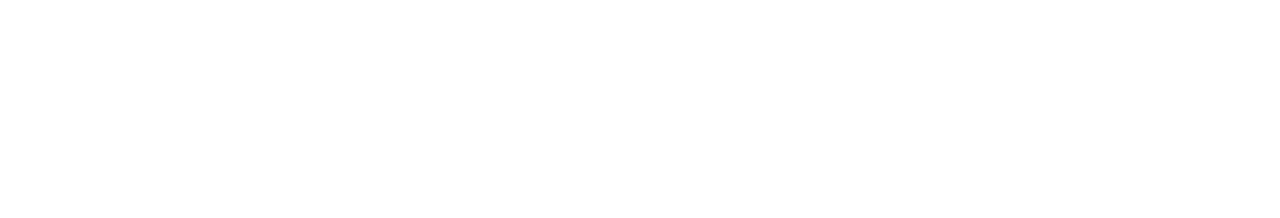
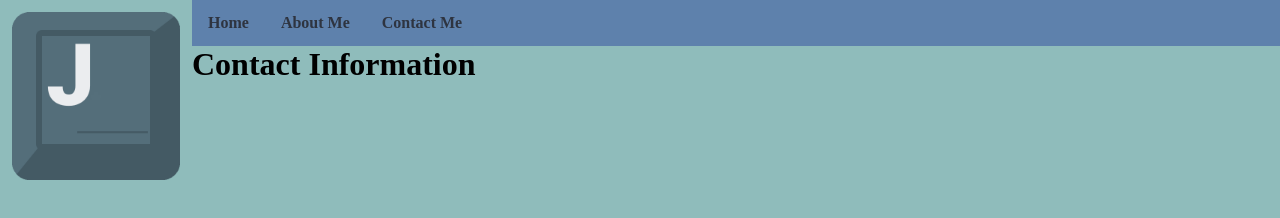
Before and after one commit to echoJake/portfolio, a plain HTML site: page contact.html in a window 1280 px wide. Drawn offline with Linux system fonts and the light colour scheme.

Commit message:
added nav bar css

```diff
--- a/contact.html
+++ b/contact.html
@@ -0,0 +1,27 @@
+<!DOCTYPE html>
+<html lang="en">
+<head>
+    <title>Jacob Jayne's Portfolio</title>
+    <meta charset="utf-8">
+    <link rel="stylesheet" href="css/styles.css">
+    <meta name="viewport" content="width=device-width, initial-scale=1">
+</head>
+<body>
+    <header>
+        <a href="index.html"><img src="images/j_keyboard_key.png" alt="J_keyboard_key_logo"></a>
+    </header>
+
+    <nav>
+        <ul>
+            <li><a href="index.html">Home</a></li>
+            <li><a href="about.html">About Me</a></li>
+            <li><a href="contact.html">Contact Me</a></li>
+        </ul>
+    </nav>
+
+    <main>
+        <h1>Contact Information</h1>
+
+    </main>
+</body>
+</html>
--- a/css/styles.css
+++ b/css/styles.css
@@ -0,0 +1,55 @@
+/* CSS Reset */
+body, header, nav, main, footer, h1, div, img, ul, figure, figcaption, section, article, aside {
+    margin: 0;
+    padding: 0;
+    border: 0;
+}
+
+body {
+    background-color: #8fbcbb;
+}
+
+header img {
+    margin: 0 auto;
+    max-width: 15%;
+    display: block;
+    padding-bottom: 0;
+    float: left;
+}
+
+/*Desktop Viewport*/
+@media screen and (min-width: 1015px), print {
+
+    header h1 {
+        text-align: center;
+        padding-top: 10px;
+        padding-bottom: 12px;
+    }
+
+    nav ul {
+        list-style-type: none;
+        margin: 0;
+        padding: 0;
+        overflow: hidden;
+        background-color: #5e81ac;
+    }
+
+    nav li {
+        float: left;
+    }
+
+    nav li a {
+        display: block;
+        padding: 14px 16px;
+        text-decoration: none;
+        color: #2e3440;
+        font-weight: bolder;
+        text-align: center;
+    }
+
+    nav li a:hover {
+        background-color: #81a1c1;
+        color: white;
+    }
+
+}
```
Also changed, not shown: about.html (+8 -1 lines), index.html (+26 -1 lines), work.html (deleted).
